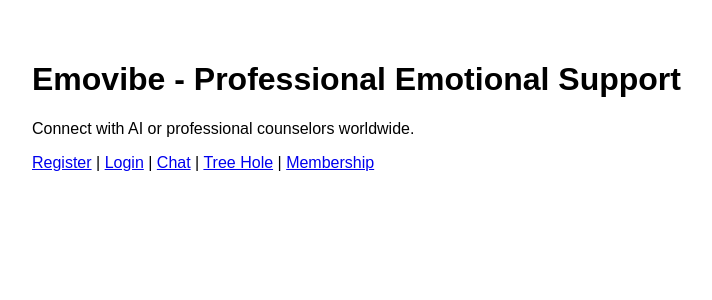
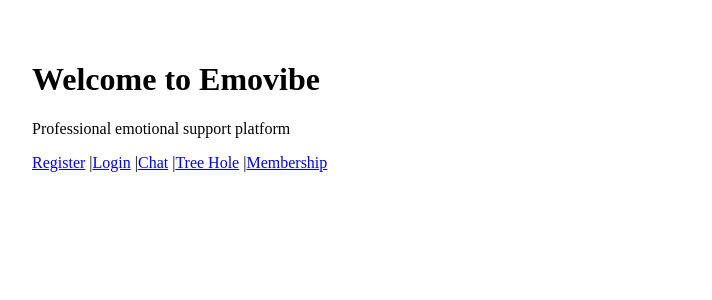
Before and after one commit to dpx204710-crypto/emovibe-1.0, a Next.js app in the folder frontend/: page / in a window 1280 px wide. Shown: the top 300 px of the page, without its empty margins (8-720 px from the left). Built offline with nearby package versions, Linux system fonts and the light colour scheme.

Commit message:
更新 index.js

```diff
--- a/frontend/pages/index.js
+++ b/frontend/pages/index.js
@@ -2,16 +2,16 @@ import Link from 'next/link';
 
 export default function Home() {
   return (
-    <div style={{ padding:'2rem', fontFamily:'Arial'}}>
-      <h1>Emovibe - Professional Emotional Support</h1>
-      <p>Connect with AI or professional counselors worldwide.</p>
+    <div style={{padding:'2rem'}}>
+      <h1>Welcome to Emovibe</h1>
+      <p>Professional emotional support platform</p>
       <nav>
-        <Link href="/register">Register</Link> |{' '}
-        <Link href="/login">Login</Link> |{' '}
-        <Link href="/chat">Chat</Link> |{' '}
-        <Link href="/treehole">Tree Hole</Link> |{' '}
-        <Link href="/membership">Membership</Link>
+        <Link href="/register"><a>Register</a></Link> |
+        <Link href="/login"><a>Login</a></Link> |
+        <Link href="/chat"><a>Chat</a></Link> |
+        <Link href="/treehole"><a>Tree Hole</a></Link> |
+        <Link href="/membership"><a>Membership</a></Link>
       </nav>
     </div>
-  );
+  )
 }
```
